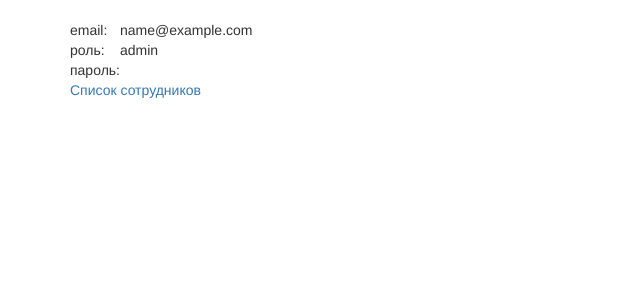
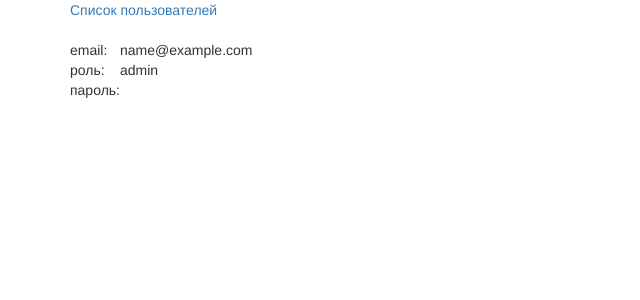
Before and after one commit to gvid0rapira/PHPCRUD, a PHP site: page /userprofile.php?id=1 in a window 1280 px wide. Shown: the top 300 px of the page, without its empty margins (0-640 px from the left). Run offline with PHP 8.4, Linux system fonts and the light colour scheme; the visitor is signed in with stand-in values (Sample User, id 1).

Commit message:
Привел надпись ссылки "Список пользователей" к одному виду

```diff
--- a/src/public_html/login.php
+++ b/src/public_html/login.php
@@ -42,7 +42,7 @@ if (!($nameErr | $passwordErr)) {
 <?php if (isset($_SESSION['user'])): ?>
 Вы вошли как <?= $_SESSION['user']->name ?>
 <a href="logout.php"> log out</a>
-<a href="users.php">Список сотрудников</a>
+<a href="users.php">Список пользователей</a>
 <?php endif; ?>
 <h1>Log in</h1>
 <span class="help-inline alert-danger"><?= $loginErr ?></span>
--- a/src/public_html/userprofile.php
+++ b/src/public_html/userprofile.php
@@ -20,17 +20,18 @@ if(empty($user)) {
 <html>
 <head>
 <meta charset="utf-8"/>
-<link rel="stylesheet" href="https://maxcdn.bootstrapcdn.com/bootstrap/3.3.7/css/bootstrap.min.css">
+<link rel="stylesheet"
+    href="https://maxcdn.bootstrapcdn.com/bootstrap/3.3.7/css/bootstrap.min.css">
 <title>Профиль пользователя</title>
 </head>
 <body>
 <div class="container">
+<a href="users.php">Список пользователей</a>
 <h1><?= htmlentities($user->fio) ?></h1>
 <table>
 <tr><td>email:</td><td><?= htmlentities($user->email) ?></td></tr>
 <tr><td>роль:</td><td><?= htmlentities($user->role) ?></td></tr>
 <tr><td>пароль:</td><td><?= htmlentities($user->password) ?></td></tr>
 </table>
-<a href="users.php">Список сотрудников</a>
 </div>
 </body>
```
